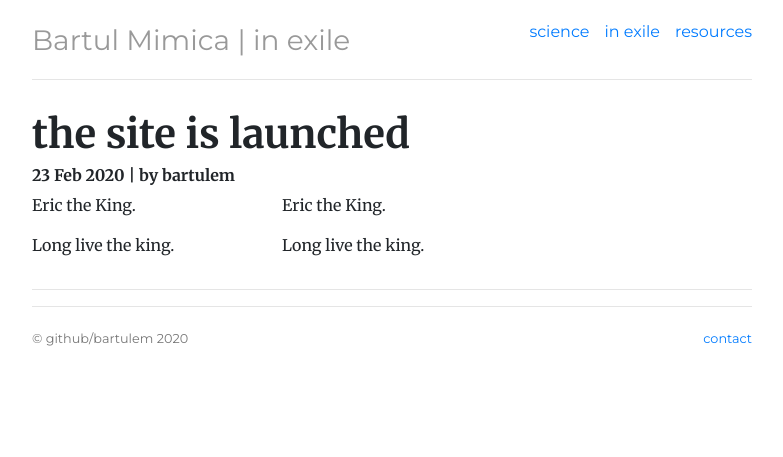
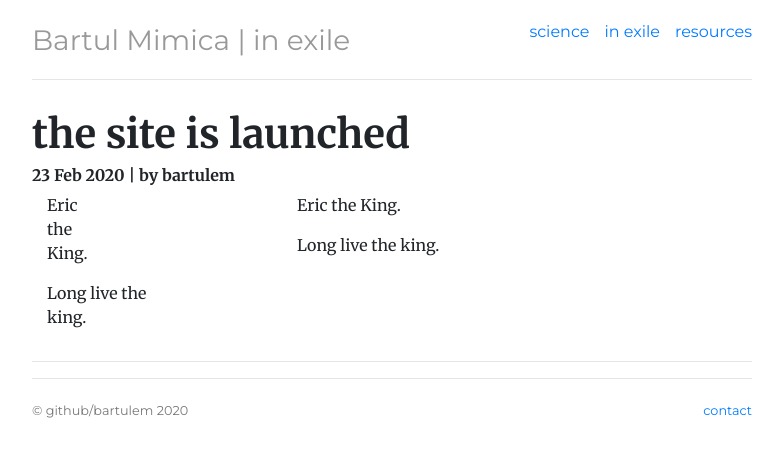
Before and after one commit to bartulem/bartulem.github.io, a Jekyll site: the page built from inexile/_posts/2020-02-23-bartulem-site-launched.md, in a window 1280 px wide. Shown: the top 457 px of the page, without its empty margins (248-1031 px from the left). Built offline with Jekyll 4.4.1, drawn with Linux system fonts in a browser that asks for light colours; comment, search, counter and statistics services are not loaded.

Commit message:
Update 2020-02-23-bartulem-site-launched.md

```diff
--- a/inexile/_posts/2020-02-23-bartulem-site-launched.md
+++ b/inexile/_posts/2020-02-23-bartulem-site-launched.md
@@ -7,10 +7,10 @@ author: bartulem
 date: 2020-02-23
 ---
 
-<div id="content">
+<div class="col-sm-4">
   <p> Eric the King. </p>
 </div>
 
-<div id="content2">
+<div class="col-sm-8">
   <p> Long live the king. </p>
 </div>
```
